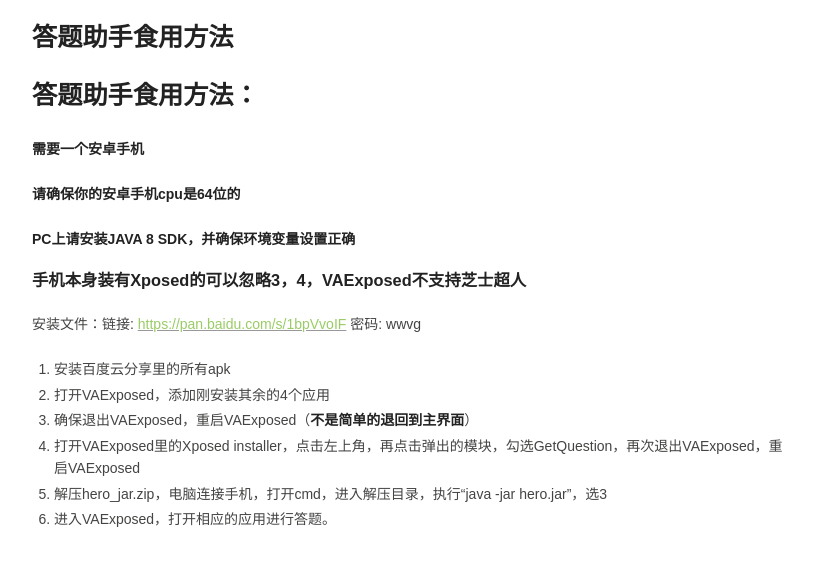
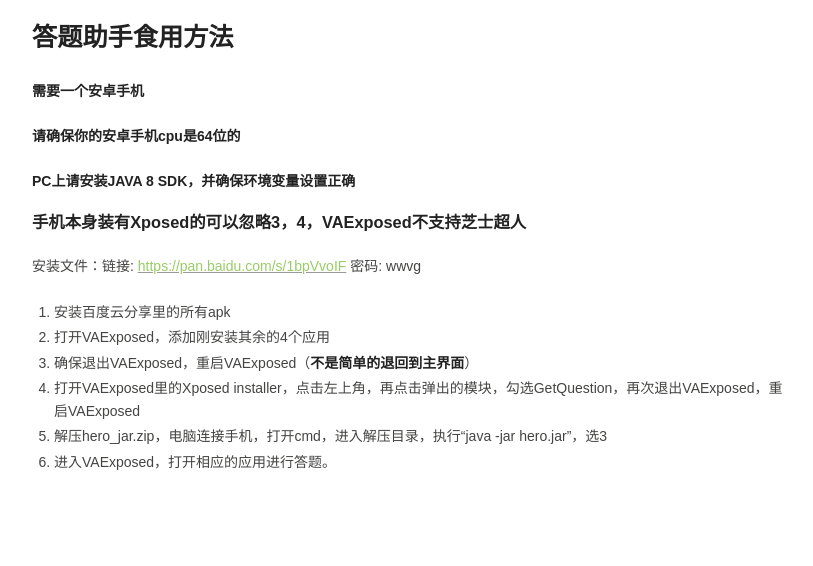
Before and after one commit to imcczy/imcczy.github.io, a Jekyll site: the page built from note/2018-01-13.md, in a window 1280 px wide. Shown: the top 566 px of the page, without its empty margins (228-1041 px from the left). Built offline with Jekyll 4.4.1, drawn with Linux system fonts in a browser that asks for light colours.

Commit message:
add datizhushou~

```diff
--- a/note/2018-01-13.md
+++ b/note/2018-01-13.md
@@ -4,7 +4,6 @@
 permalink: /note/dati
 ---
 
-# 答题助手食用方法：
 #### 需要一个安卓手机
 #### 请确保你的安卓手机cpu是64位的
 #### PC上请安装JAVA 8 SDK，并确保环境变量设置正确
```
